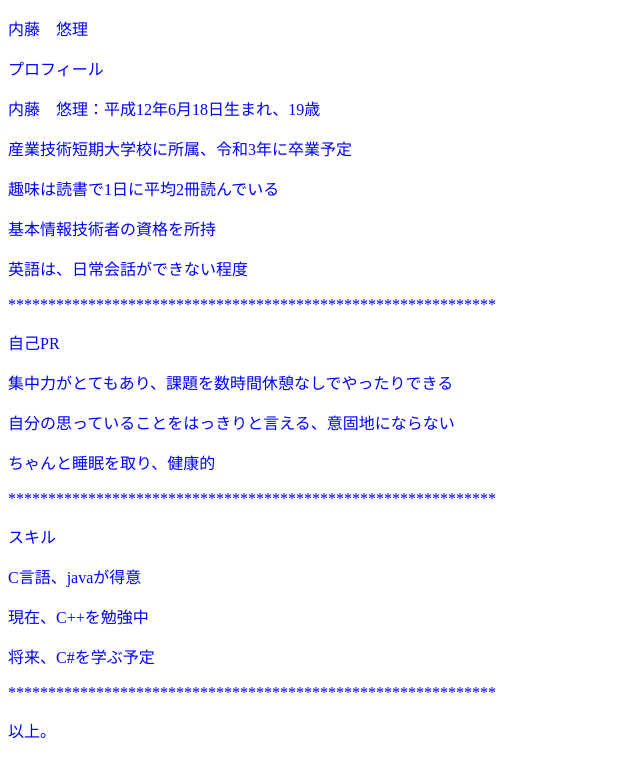
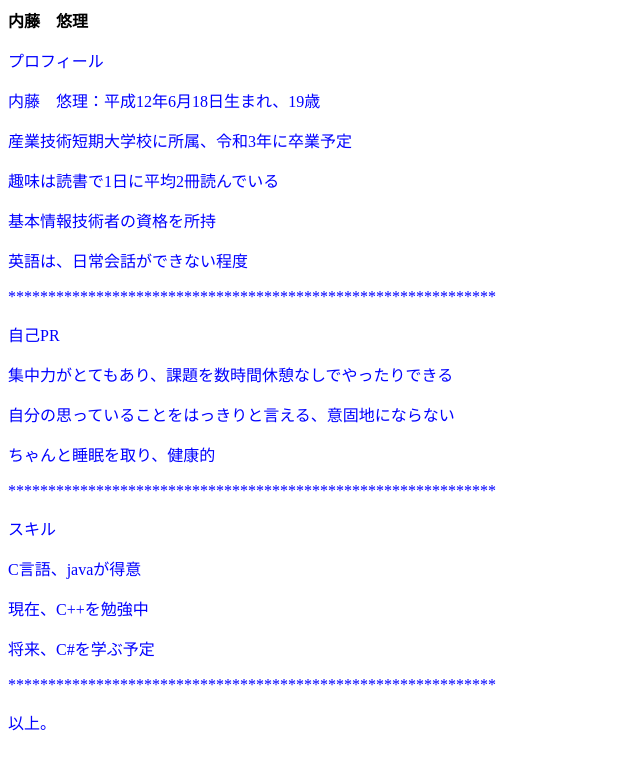
Before and after one commit to yuriyuriyuriyuriyuri/portfolio, a plain HTML site: page index.html in a window 1280 px wide. Shown: the whole page, without its empty margins (0-640 px from the left). Drawn offline with Linux system fonts and the light colour scheme; a script that the page names is missing.

Commit message:
自己PR文

```diff
--- a/index.html
+++ b/index.html
@@ -9,7 +9,7 @@
     <script src='main.js'></script>
 </head>
 <body>
-    <p>内藤　悠理</p>
+    <b>内藤　悠理</b>
     <p>プロフィール</p>
     <p>内藤　悠理：平成12年6月18日生まれ、19歳</p>
     <p>産業技術短期大学校に所属、令和3年に卒業予定</p>
```
